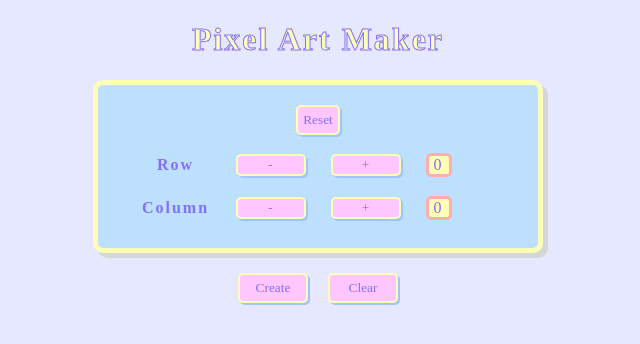
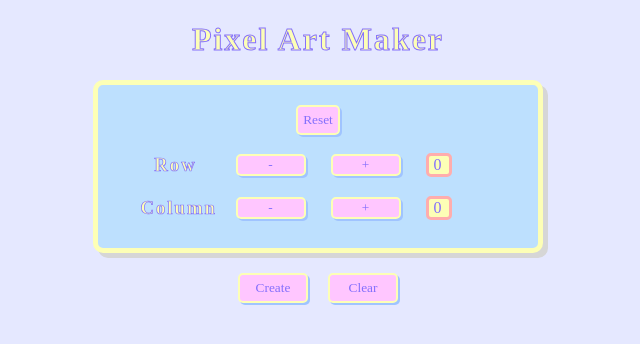
Before and after one commit to fojanb/pixel-art-maker, a React (Create React App) app: page / in a window 1280 px wide. Shown: the top 344 px of the page, without its empty margins (322-962 px from the left). Built offline with nearby package versions, Linux system fonts and the light colour scheme; a web font is replaced by a local one.

Commit message:
Update RowAndColumn.js

```diff
--- a/src/components/RowAndColumn/RowAndColumn.js
+++ b/src/components/RowAndColumn/RowAndColumn.js
@@ -19,11 +19,11 @@ class RowAndColumn extends Component {
           Reset
         </button>
         <div className="row-column">
-          <h4>Row</h4>
+          <h3>Row</h3>
           <button onClick={this.props.decrementRow}>-</button>
           <button onClick={this.props.incrementRow}>+</button>
           <span>{this.props.setRowBadge}</span>
-          <h4>Column</h4>
+          <h3>Column</h3>
           <button onClick={this.props.decrementCol}>-</button>
           <button onClick={this.props.incrementCol}>+</button>
           <span>{this.props.setColBadge}</span>
```
